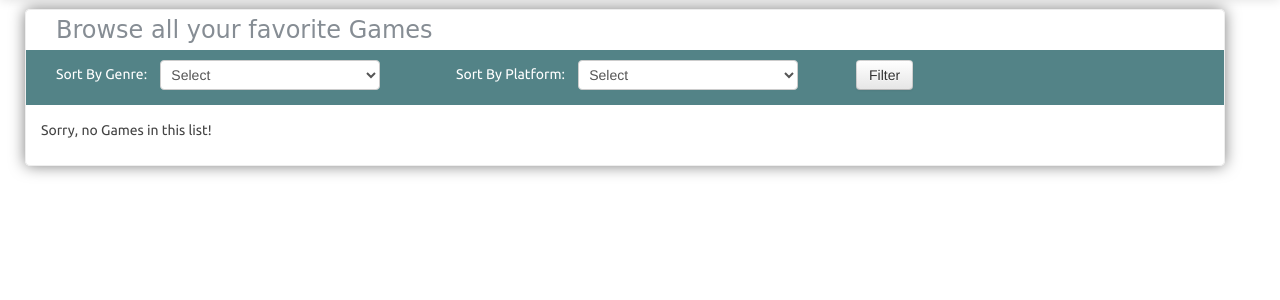
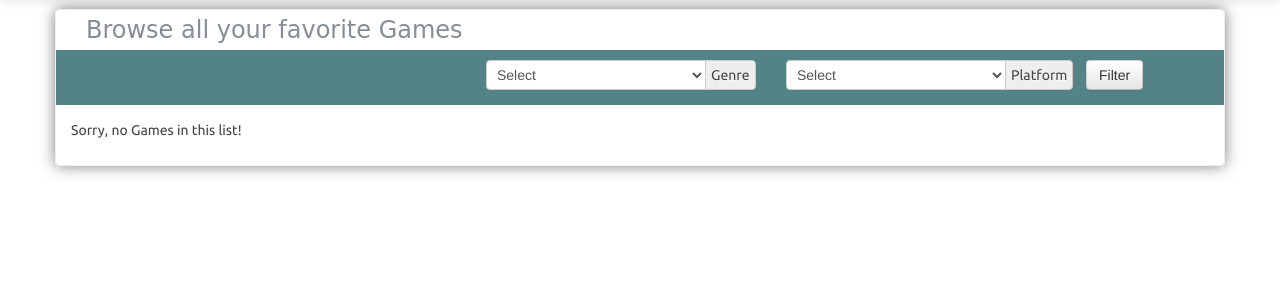
Before and after one commit to abhidevmumbai/checkit, a Django app: page /games/ in a window 1280 px wide. Shown: the part 41-341 px from the top of the page. Run offline with Django 3.2, Linux system fonts and the light colour scheme; data that the repository does not hold is empty; some libraries are stand-ins or nearby versions; some web fonts are replaced.

Commit message:
Minor UI changes for the game list view

```diff
--- a/static/css/main.css
+++ b/static/css/main.css
@@ -21,7 +21,7 @@
 	/*overflow: hidden;*/
 }
 #wrapper .view{
-	margin-top: 50px;
+	margin: 50px 0 10px 0;
 	padding: 10px 0;
 	box-shadow: 0px 0px 15px rgba(0,0,0,0.5);
 	-webkit-box-shadow: 0px 0px 15px rgba(0,0,0,0.5);
@@ -70,15 +70,15 @@
 	background: rgba(11, 79, 85, 0.7);
 	overflow: hidden;
 	width: 100%;
-	color: #fff;
+	/*color: #fff;*/
 	padding: 10px 0;
 	box-shadow:0 0 20px rgba(0,0,0,0.5)
 	-webkit-box-shadow:0 0 20px rgba(0,0,0,0.5)
 	-moz-box-shadow:0 0 20px rgba(0,0,0,0.5)
 }
-.action_bar select{
+/*.action_bar select{
 	margin: 0 10px;
-}
+}*/
 /*Game list*/
 .thumb{
 	width: 150px;
--- a/templates/gamelist.html
+++ b/templates/gamelist.html
@@ -10,25 +10,27 @@
 		<div class="title span11">Browse all your favorite Games</div>
 		<div class="action_bar">
 			<form>
-				<div class="span4">
-					<label>Sort By Genre:
+				<div class="span3 offset4">
+					<div class="input-append">
 						<select name="genre">
 							<option value="0">Select</option>
 							{% for genre in genres %}
 								<option value="{{ genre.id }}" {% if genre.id == selected_genre %}selected{% endif %}>{{genre}}</option>
 							{% endfor %}
 						</select>
-					</label>
+						<span class="add-on">Genre</span>
+					</div>
 				</div>
-				<div class="span4">
-					<label class="inline">Sort By Platform:
+				<div class="span3">
+					<div class="input-append">
 						<select name="platform">
 							<option value="0">Select</option>
 							{% for platform in platforms %}
 								<option value="{{ platform.id }}" {% if platform.id == selected_platform %}selected{% endif %}>{{ platform }}</option>
 							{% endfor %}
 						</select>
-					</label>
+						<span class="add-on">Platform</span>
+					</div>
 				</div>
 				<div class="span1">
 					<input type="submit" id="filter_games" class="btn" value="Filter" />
```
